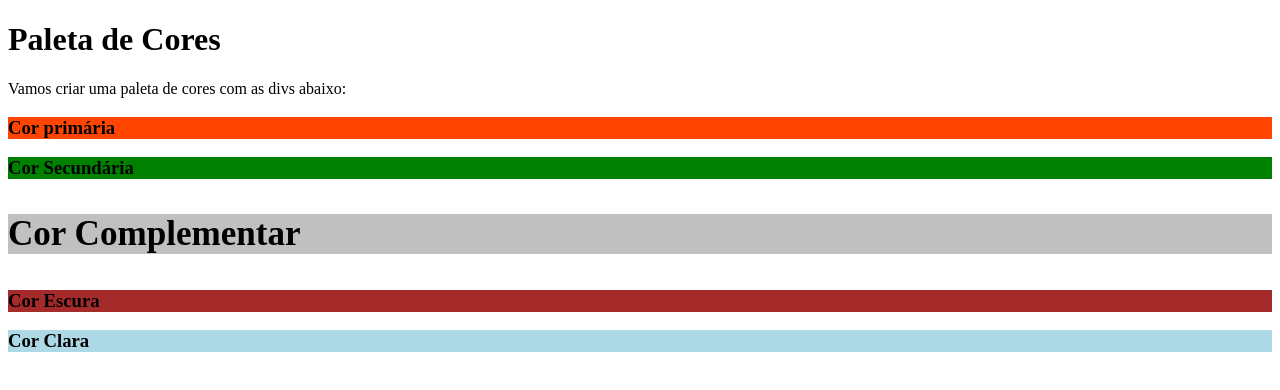
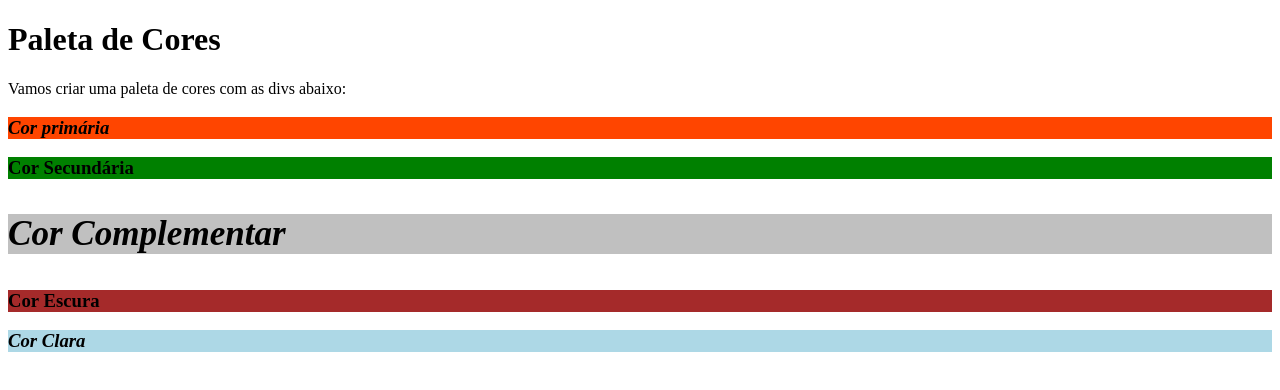
Before and after one commit to brunomessiasf/trybe-exercicios, a plain HTML site: page dia-3-html-css/index6.html in a window 1280 px wide. Drawn offline with Linux system fonts and the light colour scheme.

Commit message:
Altera texto de impares para italico

```diff
--- a/dia-3-html-css/style4.css
+++ b/dia-3-html-css/style4.css
@@ -24,3 +24,7 @@ div:nth-of-type(5) {
 div:nth-of-type(3) {
     font-size: 30px;
 }
+
+div:nth-child(odd) h3 {
+    font-style: italic
+  }
```
